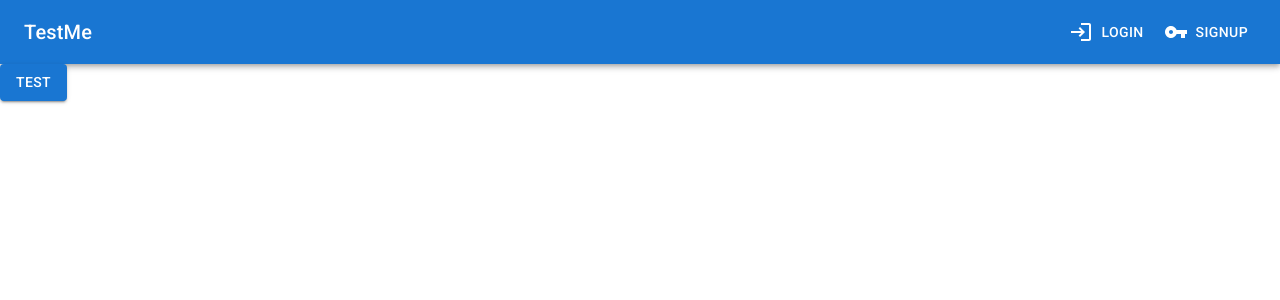
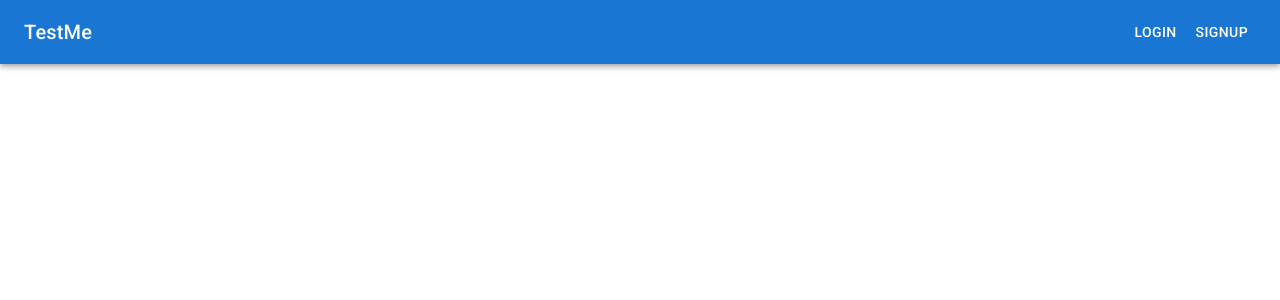
Before and after one commit to alpha0zero/testme, a Next.js app: page / in a window 1280 px wide. Shown: the top 300 px of the page. Built offline with nearby package versions, Linux system fonts and the light colour scheme.

Commit message:
ui refactoring

```diff
--- a/components/AppBar.tsx
+++ b/components/AppBar.tsx
@@ -4,31 +4,38 @@ import Box from "@mui/material/Box";
 import Toolbar from "@mui/material/Toolbar";
 import Typography from "@mui/material/Typography";
 import Button from "@mui/material/Button";
-import IconButton from "@mui/material/IconButton";
-import LoginIcon from "@mui/icons-material/Login";
-import VpnKeyIcon from "@mui/icons-material/Vpnkey";
+import Link from "next/link";
 
 export default function ButtonAppBar() {
   return (
     <Box sx={{ flexGrow: 1 }}>
-      <AppBar position="static">
+      <AppBar position="sticky">
         <Toolbar>
-          <Typography variant="h6" component="div" sx={{ flexGrow: 1 }}>
+          <Link href="/">
+            <Typography
+              variant="h6"
+              component="div"
+              sx={{ flexGrow: 1, cursor: "pointer" }}
+            >
               TestMe
             </Typography>
-          <Button color="inherit" sx={{ mr: 1 }}>
-            <IconButton edge="start" color="inherit" aria-label="menu">
+          </Link>
+          <Link href="/login">
+            <Button color="inherit">
+              {/* <IconButton edge="start" color="inherit" aria-label="menu">
               <LoginIcon />
-            </IconButton>
+            </IconButton> */}
               Login
             </Button>
-
+          </Link>
+          <Link href="signup">
             <Button color="inherit">
-            <IconButton edge="start" color="inherit" aria-label="menu">
+              {/* <IconButton edge="start" color="inherit" aria-label="menu">
               <VpnKeyIcon />
-            </IconButton>
+            </IconButton> */}
               SignUp
             </Button>
+          </Link>
         </Toolbar>
       </AppBar>
     </Box>
--- a/pages/index.tsx
+++ b/pages/index.tsx
@@ -6,9 +6,7 @@ const Home: NextPage = () => {
   return (
     <>
       <DrawerAppBar />
-      <div>
-        <Button variant="contained"> TEST </Button>
-      </div>
+      <div></div>
     </>
   );
 };
```
Lines whose indentation alone changed are shown as unchanged.
